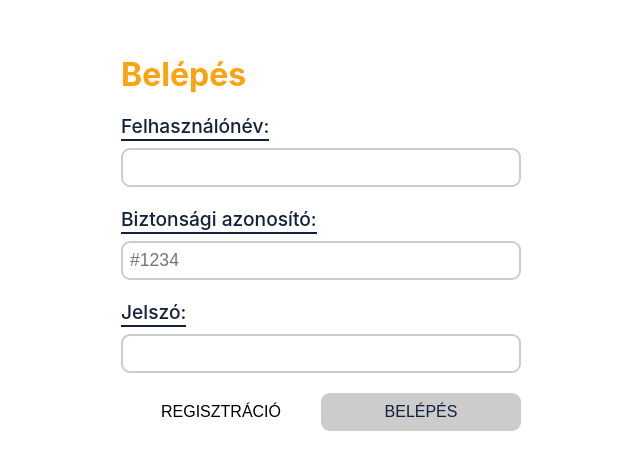
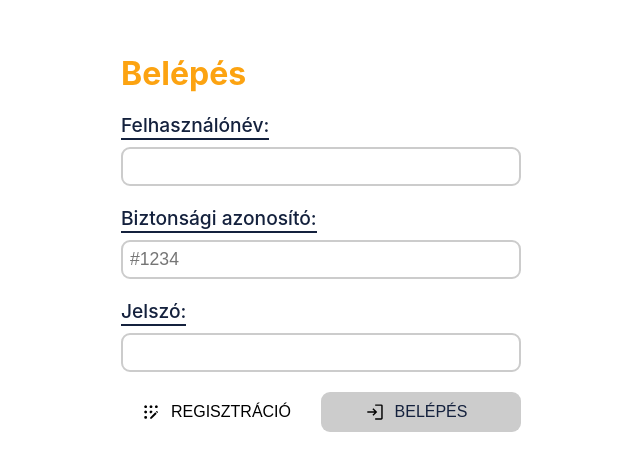
Before and after one commit to BalazsGyulai/HomeGame, a React (Create React App) app: page /wins in a window 1280 px wide. Shown: the part 157-628 px from the top of the page, without its empty margins (319-959 px from the left). Built offline with nearby package versions, Linux system fonts and the light colour scheme.

Commit message:
registration and login has new icons

```diff
--- a/src/pages/Login.css
+++ b/src/pages/Login.css
@@ -16,7 +16,21 @@
 }
 
 .btns button{
+    display: flex;
+    align-items: center;
+    justify-content: center;
     font-size: 1em;
+    height: 40px;
+}
+
+.btns button img{
+    margin: 0;
+    width: auto;
+    height: 100%;
+}
+
+.btns button span{
+    padding: 0 10px;
 }
 
 h1{
--- a/src/pages/Login.js
+++ b/src/pages/Login.js
@@ -1,14 +1,23 @@
 import React, { useContext, useEffect, useState } from "react";
 import NavManage from "../side/NavContext";
 import "./Login.css";
-import {SetSession} from "../functions/Session";
+import { SetSession } from "../functions/Session";
+import LoginSvg from "../img/login.svg";
+import CreateSvg from "../img/registration.svg";
 
 const Login = () => {
   const [username, setUsername] = useState("");
   const [secure, setSecure] = useState("");
   const [pwd, setPwd] = useState("");
   const [submitAllow, setSubmitAllow] = useState(false);
-  const { upgradeRegist, baseURL, upgradeLogin, UpgradePlayers, UpgradeSecureCode, errorHandler } = useContext(NavManage);
+  const {
+    upgradeRegist,
+    baseURL,
+    upgradeLogin,
+    UpgradePlayers,
+    UpgradeSecureCode,
+    errorHandler,
+  } = useContext(NavManage);
 
   useEffect(() => {
     if (username !== "" && pwd !== "" && secure !== "") {
@@ -43,7 +52,7 @@ const Login = () => {
             SetSession("loginsha", data["loginsha"]);
 
             upgradeLogin(true);
-          } else if(data["status"] === "wrong"){
+          } else if (data["status"] === "wrong") {
             errorHandler("Hibás bejelentkezési adatok!", "fail");
             setUsername("");
             setPwd("");
@@ -54,8 +63,6 @@ const Login = () => {
         });
     }
   };
-
-
 
   const nameChangeHandler = (e) => {
     setUsername(e.target.value);
@@ -118,13 +125,15 @@ const Login = () => {
             }}
             className="submitbtn"
           >
-            REGISZTRÁCIÓ
+            <img src={CreateSvg} />
+            <span>REGISZTRÁCIÓ</span>
           </button>
           <button
             type="submit"
             className={submitAllow ? "enable submitbtn" : "disable submitbtn"}
           >
-            BELÉPÉS
+            <img src={LoginSvg} />
+            <span>BELÉPÉS</span>
           </button>
         </div>
       </form>
--- a/src/pages/Registration.js
+++ b/src/pages/Registration.js
@@ -1,6 +1,8 @@
 import React, {useState, useContext, useEffect} from "react";
 import NavManage from "../side/NavContext";
 import "./Registration.css";
+import LoginSvg from "../img/login.svg";
+import CreateSvg from "../img/registration.svg";
 
 const Registration = () => {
   const [username, setUsername] = useState("");
@@ -122,7 +124,8 @@ const Registration = () => {
             type="submit"
             className={submitAllow ? "enable submitbtn" : "disable submitbtn"}
           >
-            REGISZTRÁCIÓ
+             <img src={CreateSvg} />
+            <span>REGISZTRÁCIÓ</span>
           </button>
           <button
             type="button"
@@ -132,7 +135,8 @@ const Registration = () => {
             }}
             className="submitbtn"
           >
-            BELÉPÉS
+            <img src={LoginSvg} />
+            <span>BELÉPÉS</span>
           </button>
         </div>
         </form>
```
Also changed, not shown: src/img/login.svg (added), src/img/registration.svg (added).
